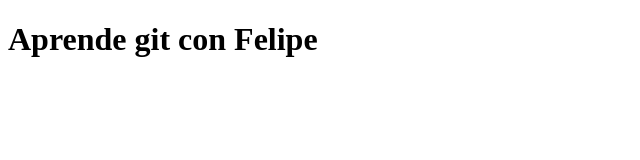
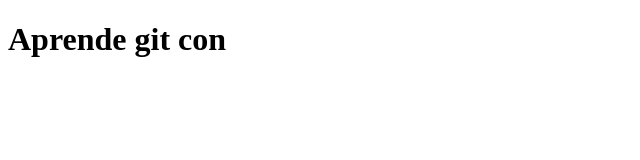
Before and after one commit to FelipeAlbuerne/pruebasENDES, a plain HTML site: page index.html in a window 1280 px wide. Shown: the whole page, without its empty margins (0-640 px from the left). Drawn offline with Linux system fonts and the light colour scheme.

Commit message:
cambios de prueba en github

```diff
--- a/index.html
+++ b/index.html
@@ -2,9 +2,9 @@
 <!DOCTYPE html>
 <html lang="es">
   <head>
-    <title>Curso de Git y Github</title>
+    <title>Curso de Git</title>
   </head>
   <body>
-    <h1>Aprende git con Felipe</h1>
+    <h1>Aprende git con</h1>
   </body>
 </html>
```
